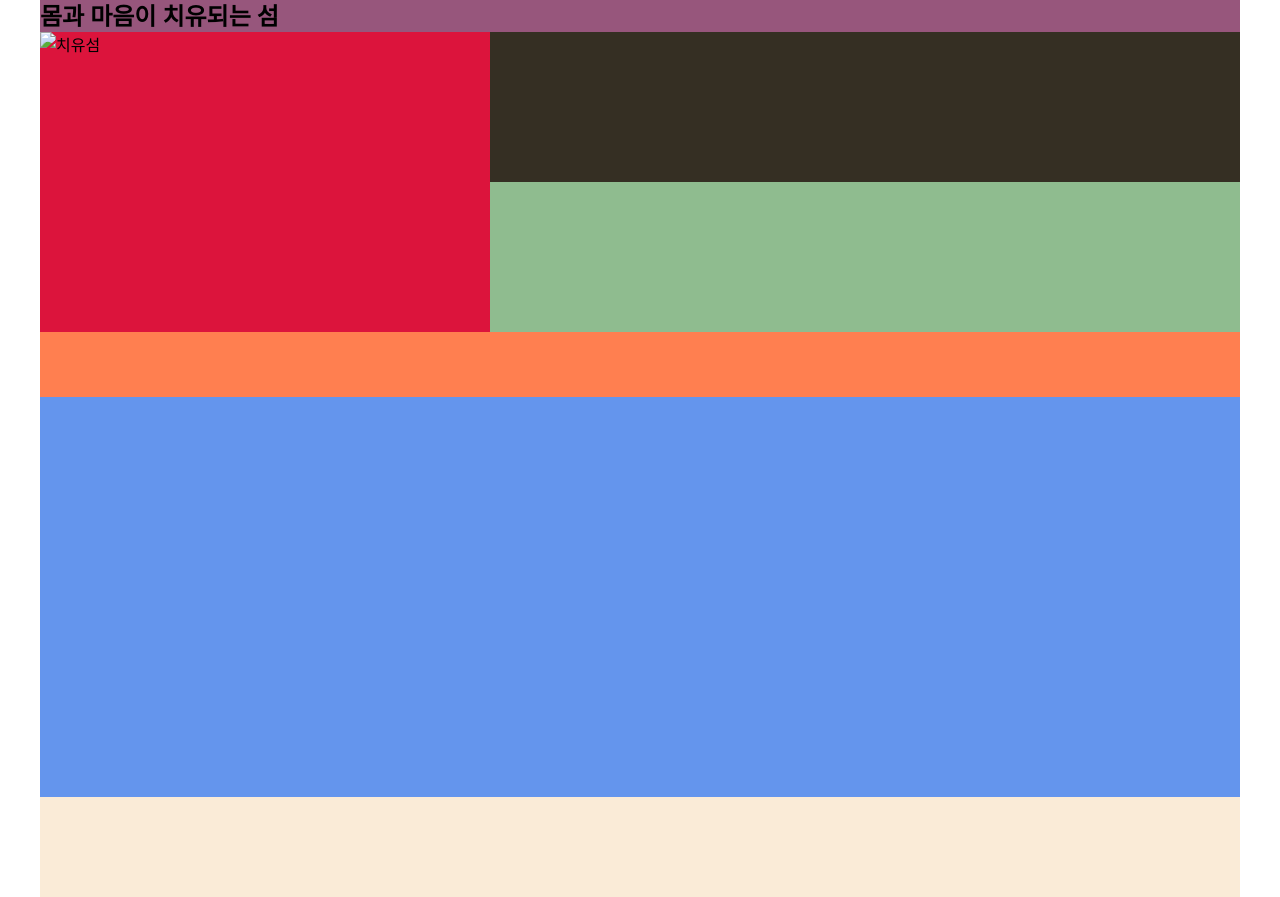
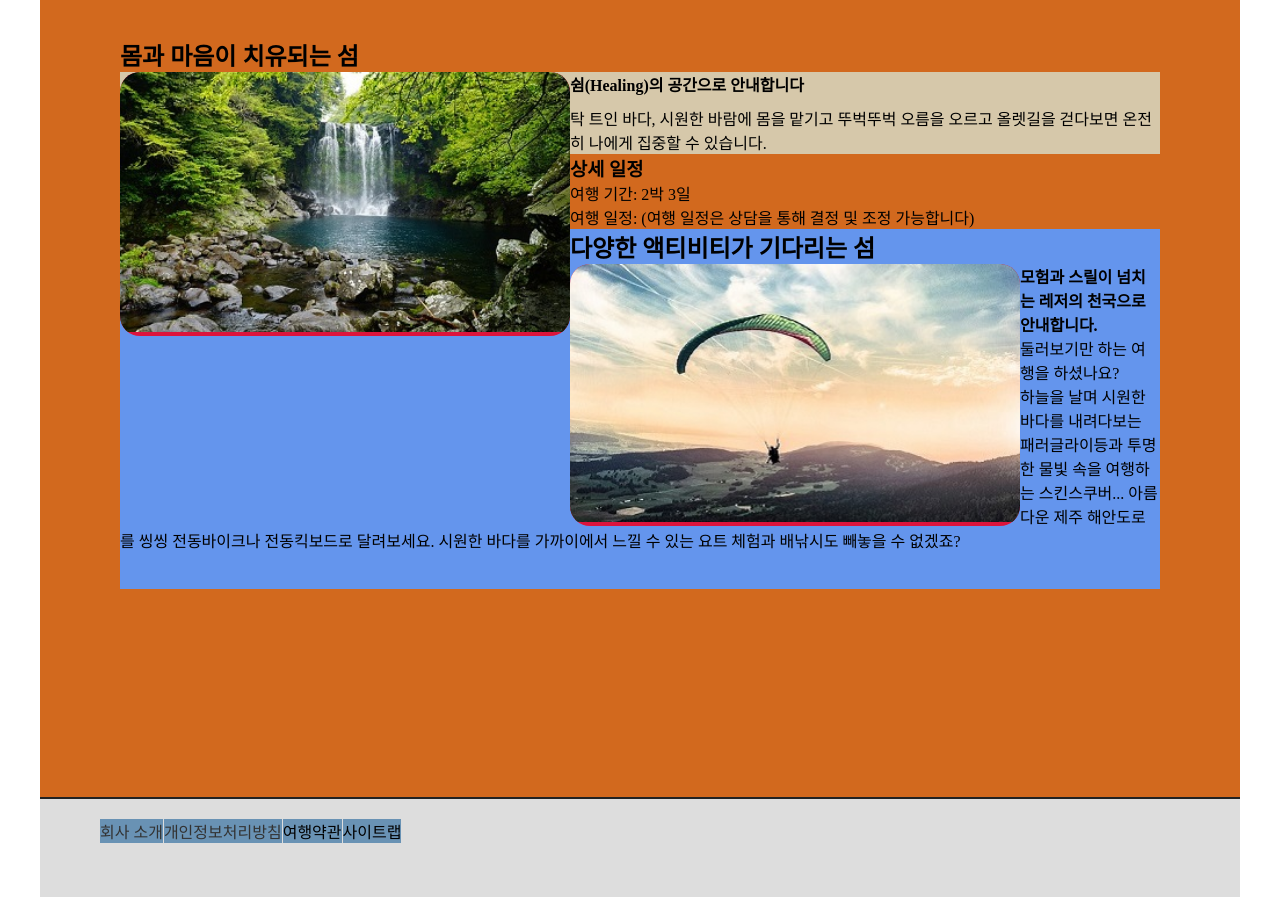
Before and after one commit to chaeyeon4144/layout_ex1, a plain HTML site: page index.html in a window 1280 px wide. Shown: the part 103-1000 px from the top of the page. Drawn offline with Linux system fonts and the light colour scheme.

Commit message:
완성
이미지 추가/메인 하단 완성

```diff
--- a/css/style.css
+++ b/css/style.css
@@ -11,14 +11,12 @@ li {
 a {
   color: #333;
   text-decoration: none;
-
-
 }
 /* 전체 레이아웃 */
 .container {
   width: 1200px;
   height: 1000px;
-  background-color: antiquewhite;
+  background-color: rgb(90, 142, 138);
   margin: auto;
 }
 /* 상단 */
@@ -46,7 +44,7 @@ nav {
   width: 900px;
   height: 100%;
   float: right;
-  background-color: rgb(194, 194, 216);
+  background-color: rgb(83, 83, 205);
 }
 /* 메뉴 */
 #topMenu {
@@ -58,7 +56,7 @@ nav {
   line-height: 60px;
   font-size: 20px;
   font-weight: bold;
-  background-color: cadetblue;
+  background-color: rgb(55, 108, 109);
   margin-top: 40px;
 }
 #topMenu li {
@@ -68,62 +66,115 @@ nav {
 
   background-color: cornflowerblue;
 }
-#topMenu li:hover{
+#topMenu li:hover {
   background-color: dodgerblue;
 }
-#topMenu li:hover a{
+#topMenu li:hover a {
   color: #fff;
 }
 
 /* 치유섬 */
-.contents{
+.contents {
   background-color: aqua;
   width: 100%px;
   height: 800px;
   background-color: chocolate;
+  padding: 40px 80px;
 }
 /* healing */
-.healing{
+.healing {
   width: 100%;
   height: calc(100% / 2);
   background-color: coral;
 }
-.healing h2{
+.healing h2 {
   background-color: rgb(151, 86, 124);
+  padding: 10px;
 }
 
-
 /* activity */
-.activity{
+.activity {
   height: calc(100% / 2);
   background-color: cornflowerblue;
 }
 /* 설명 */
-.decription{
+.decription {
   width: 100%;
   background-color: darksalmon;
   height: 300px;
+  padding: 20px 0;
 }
-.dec-img{
+.dec-img {
   float: left;
   width: 450px;
   height: 100%;
   background-color: crimson;
+  border-radius: 20px;
+  overflow: hidden;
 }
-.dec-detail{
+.dec-img img {
+  width: 103%;
+  transition: all 1.5s;
+  cursor: pointer;
+}
+.dec-detail img:hover {
+  width: 110%;
+  filter: blur(1.5);
+}
+.dec-detail {
   float: left;
   width: calc(100% - 450px);
   height: 100%;
+  padding-left: 30px;
   background-color: darkseagreen;
 }
+
 /* 자세한 설명 */
-.detail-top{
+.detail-top {
   height: calc(100% / 2);
-    background-color: rgb(53, 47, 35);
-
+  background-color: rgb(214, 200, 170);
 }
-.detail-bottom{
+.dec-detail p {
+  font-size: 15px;
+  color: #333;
+  line-height: 1.5;
+}
+.p_top {
+  font-weight: bold;
+  margin-bottom: 10px;
+}
+.detail-bottom {
   height: calc(100% / 2);
   background-color: cornflowerblue;
+}
+.dec-detail h3 {
+  margin-bottom: 10px;
+}
+/* acivity */
+.activity {
+  height: calc(100% / 2);
+}
+/* 하단 */
+.footer {
+  width: 100%;
+  height: 100px;
+  border-top: 2px solid #222;
 
+  padding: 20px 60px;
+  background-color: #ddd;
 }
+#bottomMenu {
+  background-color: aquamarine;
+}
+#bottomMenu ul {
+}
+#bottomMenu ul li {
+  float: left;
+  border-right: 1px solid #ddd;
+
+  background-color: rgb(105, 146, 180);
+  padding: auto;
+}
+#bottomMenu ul li:last-child {
+  border: none;
+}
--- a/index.html
+++ b/index.html
@@ -30,32 +30,63 @@
       <!-- 메인 -->
       <main class="contents">
         <!-- 힐링 -->
-         <section class="healing">
+        <section class="hilling">
+          <!-- title -->
           <h2>몸과 마음이 치유되는 섬</h2>
           <!-- 설명 -->
-             <div class="decription">
+          <div class="decripton">
             <!-- 설명이미지 -->
             <div class="dec-img">
-                    <img src="#" alt="치유섬">
+              <img src="images/healing.img.jpg" alt="폭" />
             </div>
-
             <!-- 자세한 설명 -->
-                 <div class="dec-detail">
-                    <!-- detal top -->
-                     <div class="detail-top"></div>
-                     <!-- detail bottom -->
-                      <div class="detail-bottopm"></div>
+            <div class="dec-detial">
+              <!-- detial-top -->
+              <div class="detail-top">
+                <p class="p_top">쉼(Healing)의 공간으로 안내합니다</p>
+                <p class="p_bt">탁 트인 바다, 시원한 바람에 몸을 맡기고 뚜벅뚜벅 오름을 오르고 올렛길을 걷다보면 온전히 나에게 집중할 수 있습니다.</p>
+              </div>
+              <!-- detial-bottom -->
+              <div class="detial-bottom">
+                <h3>상세 일정</h3>
+                <ul>
+                  <li>여행 기간: 2박 3일</li>
+                  <li>여행 일정: (여행 일정은 상담을 통해 결정 및 조정 가능합니다)</li>
+                </ul>
+              </div>
             </div>
           </div>
         </section>
         <!-- 액티비티 -->
         <section class="activity">
-
+          <!-- title -->
+          <h2>다양한 액티비티가 기다리는 섬</h2>
+          <!-- 설명 -->
+          <div class="decripton">
+            <!-- 설명이미지 -->
+            <div class="dec-img">
+              <img src="images/activity.img.jpg" alt="폭" />
+            </div>
+            <!-- 자세한 설명 -->
+            <div class="dec-detial">
+              <b><p>모험과 스릴이 넘치는 레저의 천국으로 안내합니다.</p></b>
+              <p>둘러보기만 하는 여행을 하셨나요?</p>
+              <p>하늘을 날며 시원한 바다를 내려다보는 패러글라이등과 투명한 물빛 속을 여행하는 스킨스쿠버... 아름다운 제주 해안도로를 씽씽 전동바이크나 전동킥보드로 달려보세요. 시원한 바다를 가까이에서 느낄 수 있는 요트 체험과 배낚시도 빼놓을 수 없겠죠?</p>
+            </div>
+          </div>
         </section>
-
       </main>
       <!-- 하단 -->
-      <footer class="footer"></footer>
+      <footer class="footer">
+        <section id="bottomMenu">
+          <ul>
+            <li><a href="">회사 소개</a></li>
+            <li><a href="">개인정보처리방침</a></li>
+            <li><a href=""></a>여행약관</li>
+            <li><a href=""></a>사이트랩</li>
+          </ul>
+        </section>
+      </footer>
     </div>
   </body>
 </html>
```
Also changed, not shown: images/activity.img.jpg (added), images/healing.img.jpg (added). Lines whose indentation alone changed are shown as unchanged.
